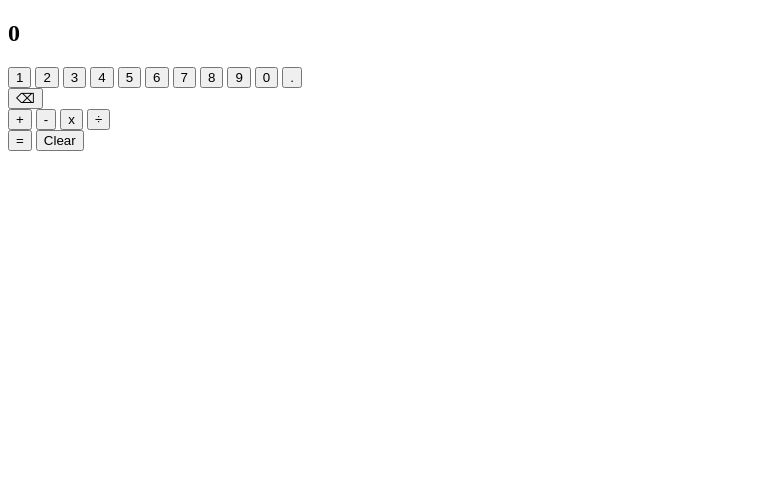
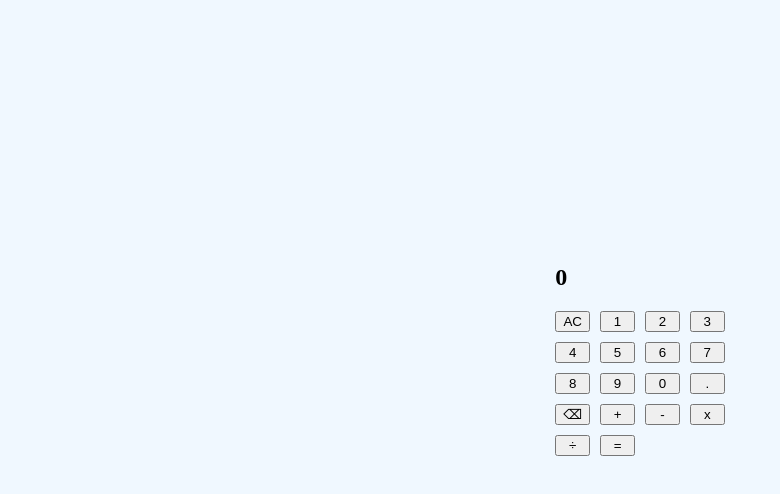
Before and after one commit to Santi-3rd/Calculator-js, a plain HTML site: page index.html in a window 1280 px wide. Shown: the whole page, without its empty margins (0-780 px from the left). Drawn offline with Linux system fonts and the light colour scheme.

Commit message:
started working on style css, made changes to html button structure

```diff
--- a/index.html
+++ b/index.html
@@ -10,28 +10,26 @@
 <body>
    <div id="calculator">
         <h2 id="display">0</h2>
-        <div class="digits">
-            <button>1</button>
-            <button>2</button>
-            <button>3</button>
-            <button>4</button>
-            <button>5</button>
-            <button>6</button>
-            <button>7</button>
-            <button>8</button>
-            <button>9</button>
-            <button>0</button>
-            <button>.</button>
+        <div class="all-buttons">
+            <button id="clear">AC</button>
+            <button id="digit">1</button>
+            <button id="digit">2</button>
+            <button id="digit">3</button>
+            <button id="digit">4</button>
+            <button id="digit">5</button>
+            <button id="digit">6</button>
+            <button id="digit">7</button>
+            <button id="digit">8</button>
+            <button id="digit">9</button>
+            <button id="digit">0</button>
+            <button id="decimal">.</button>
+            <button id="backspace">&#9003;</button>
+            <button id="operators">+</button>
+            <button id="operators">-</button>
+            <button id="operators">x</button>
+            <button id="operators">÷</button>
+            <button id="equals">=</button>
         </div>
-        <button id="backspace">&#9003;</button>
-        <div class="operators">
-            <button>+</button>
-            <button>-</button>
-            <button>x</button>
-            <button>÷</button>
-        </div>
-        <button id="equals">=</button>
-        <button id="clear">Clear</button>
    </div>
 </body>
 </html>
--- a/main.js
+++ b/main.js
@@ -7,7 +7,7 @@ let num1;
 let operator = '';
 let total = 0;
 
-let digits = document.querySelectorAll(".digits button");
+let digits = document.querySelectorAll(".all-buttons button");
 digits.forEach(button => {
     button.onclick = function() {
         if (newNum === undefined && button.innerText !== undefined) {
@@ -90,7 +90,7 @@ function operate() {
 let equals = document.querySelector('#equals')
 equals.onclick = operate;
 
-let operators = document.querySelectorAll(".operators button");
+let operators = document.querySelectorAll("#operators");
 operators.forEach(button => {
     button.onclick = function() {
         if (operator == '') {
--- a/style.css
+++ b/style.css
@@ -0,0 +1,21 @@
+body {
+    background-color: aliceblue;
+    box-sizing: border-box;
+    padding: 0;
+    margin: 0;
+
+    /* main */
+    display: flex;
+    align-items: center;
+    justify-content: center;
+    height: 75vh;
+    min-height: 500px;
+    padding: 10px;
+    margin-top: 50px;
+}
+
+.all-buttons {
+    display: grid;
+    grid-template-columns: repeat(4, 1fr);
+    grid-gap: 10px;
+}
```
